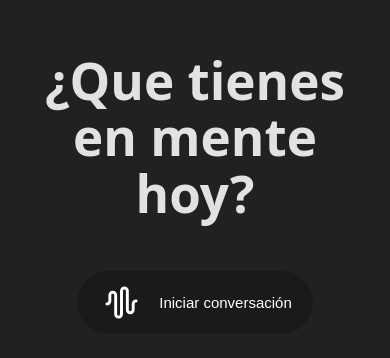
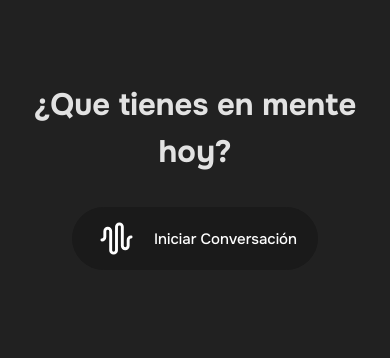
Before and after one commit to Javi0108/VoiceChatGpt-Prototype, a React (Vite) app: page / in a window 390 px wide. Shown: the part 238-596 px from the top of the page. Built offline with nearby package versions, Linux system fonts and the light colour scheme.

Commit message:
Cambios de funcionamiento

```diff
--- a/index.html
+++ b/index.html
@@ -1,10 +1,14 @@
-<!doctype html>
+<!DOCTYPE html>
 <html lang="en">
   <head>
     <meta charset="UTF-8" />
     <link rel="icon" type="image/svg+xml" href="/favicon.png" />
     <meta name="viewport" content="width=device-width, initial-scale=1.0" />
-    <link rel="stylesheet" href="https://cdn.jsdelivr.net/npm/bootstrap-icons@1.13.1/font/bootstrap-icons.min.css">
+    <link
+      rel="stylesheet"
+      href="https://cdn.jsdelivr.net/npm/bootstrap-icons@1.13.1/font/bootstrap-icons.min.css"
+    />
+
     <title>ElevenLabs x Altan</title>
 
     <meta property="og:title" content="Clon de ChatGPT utilizando ElevenLabs" />
@@ -13,5 +17,8 @@
   <body>
     <div id="root"></div>
     <script type="module" src="/src/main.jsx"></script>
+    <style>
+      @import url("https://fonts.googleapis.com/css2?family=Onest:wght@100..900&display=swap");
+    </style>
   </body>
 </html>
--- a/package.json
+++ b/package.json
@@ -12,9 +12,12 @@
   "dependencies": {
     "@elevenlabs/client": "^0.1.7",
     "@elevenlabs/elevenlabs-js": "^2.4.0",
+    "@react-three/drei": "^10.3.0",
+    "@react-three/fiber": "^9.1.2",
     "dotenv": "^16.5.0",
     "react": "^19.1.0",
-    "react-dom": "^19.1.0"
+    "react-dom": "^19.1.0",
+    "three": "^0.177.0"
   },
   "devDependencies": {
     "@eslint/js": "^9.29.0",
--- a/src/App.jsx
+++ b/src/App.jsx
@@ -1,6 +1,6 @@
 import { useState, useRef } from "react";
 import TextToSpeech from "./components/TextToSpeech";
-import ConversationalAi from "./components/ConversationalAi";
+import ConversationalAiButton from "./components/ConversationalAI/ConversationalAiButton";
 import "./style/App.css";
 
 function App() {
@@ -9,7 +9,7 @@ function App() {
 
   return (
     <>
-      <h1>¿Que tienes en mente hoy?</h1>
+      <span className="title">¿Que tienes en mente hoy?</span>
       <div className="container">
         <textarea
           className="promptText"
@@ -19,7 +19,7 @@ function App() {
         ></textarea>
         <div className="optionButtons">
           <TextToSpeech text={text} />
-          <ConversationalAi />
+          <ConversationalAiButton />
         </div>
       </div>
     </>
--- a/src/components/ConversationalAi.jsx
+++ b/src/components/ConversationalAI/ConversationalAI.jsx
@@ -1,14 +1,18 @@
-import React, { useState } from "react";
+import React, { useEffect, useRef, useState } from "react";
+import "../../style/ConversationalAI/ConversationalAI.css";
+import StopImg from "../../assets/stop.svg";
 import { Conversation } from "@elevenlabs/client";
-import "../style/ConversationalAi.css";
-import AgentImg from "../assets/agent.svg";
-import StopImg from "../assets/stop.svg";
+import SphereVisualizer from "../Sphere";
 
-function ConversationalAi() {
+function ConversationalAi({ active, onClose }) {
   const [connected, setConnected] = useState(false);
   const [conversation, setConversation] = useState(null);
+  const hasStarted = useRef(false);
 
   async function startConversation() {
+    if (hasStarted.current) return;
+    hasStarted.current = true;
+
     try {
       // Request microphone permission
       await navigator.mediaDevices.getUserMedia({ audio: true });
@@ -28,6 +32,7 @@ function ConversationalAi() {
       });
 
       setConversation(newConversation);
+      hasStarted.current = true;
     } catch (error) {
       console.error("Failed to start conversation:", error);
     }
@@ -38,50 +43,45 @@ function ConversationalAi() {
       conversation.endSession();
       setConversation(null);
       setConnected(false);
+      hasStarted.current = false;
     }
   }
 
-  const hadleButtonClick = () => {
-    if (conversation) {
+  useEffect(() => {
+    startConversation();
+
+    return () => {
       stopConversation();
-    } else {
-      startConversation();
-    }
+    };
+  }, []);
+
+  const handleStopClick = () => {
+    stopConversation();
+    if (onClose) onClose();
   };
 
+  if (!active) return null;
+
   return (
-    <>
-      <button
-        className={
-          conversation
-            ? "clickedConversationalAiButton"
-            : "conversationalAiButton"
-        }
-        onClick={hadleButtonClick}
-        title={conversation ? "Detener conversación" : "Iniciar conversación"}
-      >
-        <span className="icon">
-          {conversation ? (
+    <div className="conversationContainer">
+      <SphereVisualizer />
+      <div className="controlerButtons">
+        <button
+          className="stopButton"
+          onClick={handleStopClick}
+          title={"Detener conversación"}
+        >
+          <span className="icon">
             <img
               src={StopImg}
               className="icon"
               alt="Imagen de Stop"
               width={"100%"}
             />
-          ) : (
-            <img
-              src={AgentImg}
-              className="icon"
-              alt="Imagen del agente de IA"
-              width={"100%"}
-            />
-          )}
-        </span>
-        <span className="conversationLabel">
-          {conversation ? "Detener conversación" : "Iniciar conversación"}
-        </span>
-      </button>
-    </>
+          </span>
+        </button>
+      </div>
+    </div>
   );
 }
 
--- /dev/null
+++ b/src/components/ConversationalAI/ConversationalAiButton.jsx
@@ -0,0 +1,42 @@
+import React, { useState } from "react";
+import "../../style/ConversationalAI/ConversationalAiButton.css";
+import AgentImg from "../../assets/agent.svg";
+import ConversationalAi from "./ConversationalAi";
+
+function ConversationalAiButton() {
+  const [wasStarted, setWasStarted] = useState(false);
+  const [active, setActive] = useState(false);
+
+  const handleButtonClick = () => {
+    if (!wasStarted) setWasStarted(true)
+    setActive((prev) => !prev);
+  };
+
+  const handleOnClose = () => {
+    setActive(false);
+    setWasStarted(false);
+  }
+
+  return (
+    <>
+      <button
+        className={"conversationalAiButton"}
+        onClick={handleButtonClick}
+        title="Iniciar conversación"
+      >
+        <span className="icon">
+          <img
+            src={AgentImg}
+            className="icon"
+            alt="Imagen del agente de IA"
+            width={"100%"}
+          />
+        </span>
+        <span className="conversationLabel">Iniciar Conversación</span>
+      </button>
+      {wasStarted && <ConversationalAi active={active} onClose={handleOnClose} />}
+    </>
+  );
+}
+
+export default ConversationalAiButton;
--- /dev/null
+++ b/src/components/Sphere.jsx
@@ -0,0 +1,115 @@
+import React, { useRef, useEffect, useState, useMemo } from "react";
+import { Canvas, useFrame } from "@react-three/fiber";
+import * as THREE from "three";
+
+const Sphere = ({ volume }) => {
+  const meshRef = useRef();
+
+  // Shader uniforms
+  const uniforms = useMemo(
+    () => ({
+      u_color1: { value: new THREE.Color("#ffffff") },
+      u_color2: { value: new THREE.Color("#0077ff") },
+      u_time: { value: 0 },
+    }),
+    []
+  );
+
+  useFrame(({ clock }) => {
+    if (meshRef.current) {
+      const scale = 1 + volume / 100;
+      meshRef.current.scale.set(scale, scale, scale);
+
+      // Animar el tiempo del shader (opcional, para añadir movimiento)
+      uniforms.u_time.value = clock.getElapsedTime();
+    }
+  });
+
+  return (
+    <mesh ref={meshRef}>
+      <sphereGeometry args={[0.5, 64, 64]} />
+      <shaderMaterial
+        uniforms={uniforms}
+        vertexShader={vertexShader}
+        fragmentShader={fragmentShader}
+        side={THREE.FrontSide}
+      />
+    </mesh>
+  );
+};
+
+// Vertex Shader
+const vertexShader = `
+  varying vec3 vPosition;
+  void main() {
+    vPosition = position;
+    gl_Position = projectionMatrix * modelViewMatrix * vec4(position, 1.0);
+  }
+`;
+
+// Fragment Shader
+const fragmentShader = `
+  uniform vec3 u_color1;
+  uniform vec3 u_color2;
+  uniform float u_time;
+  varying vec3 vPosition;
+
+  // Simple noise
+  float rand(vec2 co){
+    return fract(sin(dot(co.xy ,vec2(12.9898,78.233))) * 43758.5453);
+  }
+
+  void main() {
+    float mixValue = smoothstep(-0.5, 0.5, vPosition.y);
+    float noise = rand(vPosition.xy + u_time * 0.05) * 0.1;
+
+    vec3 color = mix(u_color2, u_color1, mixValue + noise);
+    gl_FragColor = vec4(color, 1.0);
+  }
+`;
+
+const SphereVisualizer = () => {
+  const [volume, setVolume] = useState(0);
+
+  useEffect(() => {
+    let audioContext;
+    let analyser;
+    let dataArray;
+
+    navigator.mediaDevices.getUserMedia({ audio: true }).then((stream) => {
+      audioContext = new (window.AudioContext || window.webkitAudioContext)();
+      const source = audioContext.createMediaStreamSource(stream);
+      analyser = audioContext.createAnalyser();
+      analyser.fftSize = 256;
+      const bufferLength = analyser.frequencyBinCount;
+      dataArray = new Uint8Array(bufferLength);
+
+      source.connect(analyser);
+
+      const updateVolume = () => {
+        analyser.getByteFrequencyData(dataArray);
+        const avg =
+          dataArray.reduce((sum, value) => sum + value, 0) / bufferLength;
+        setVolume(avg);
+        requestAnimationFrame(updateVolume);
+      };
+
+      updateVolume();
+    });
+
+    return () => {
+      if (audioContext) {
+        audioContext.close();
+      }
+    };
+  }, []);
+
+  return (
+    <Canvas>
+      <pointLight position={[5, 5, 5]} />
+      <Sphere volume={volume} />
+    </Canvas>
+  );
+};
+
+export default SphereVisualizer;
--- a/src/main.jsx
+++ b/src/main.jsx
@@ -2,6 +2,7 @@ import { StrictMode } from 'react'
 import { createRoot } from 'react-dom/client'
 import './style/index.css'
 import App from './App.jsx'
+import SphereVisualizer from './components/Sphere.jsx'
 
 createRoot(document.getElementById('root')).render(
   <StrictMode>
--- a/src/style/App.css
+++ b/src/style/App.css
@@ -6,6 +6,12 @@
   display: flex;
   flex-direction: column;
   align-items: center;
+}
+
+.title {
+  font-size: 45px;
+  font-weight: bolder;
+  margin-bottom: 1rem;
 }
 
 .container {
@@ -21,7 +27,8 @@
 }
 
 .promptText {
-  font-family: system-ui, Avenir, Helvetica, Arial, sans-serif;
+  width: 100%;
+  font-family: "Onest", sans-serif;
   font-size: 1rem;
   background-color: transparent;
   border-color: transparent;
@@ -38,6 +45,12 @@
 }
 
 @media screen and (max-width: 768px) {
+  .title {
+    font-size: 31px;
+    font-weight: bolder;
+    margin-bottom: 1rem;
+  }
+
   .container {
     background-color: transparent;
     border: none;
--- /dev/null
+++ b/src/style/ConversationalAI/ConversationalAI.css
@@ -0,0 +1,43 @@
+.conversationContainer {
+  position: absolute;
+  top: 0px;
+  right: 0px;
+  background-color: #212121;
+  width: 100vw;
+  height: 100vh;
+  opacity: 0;
+  animation: fadeIn 0.3s ease-in forwards;
+}
+
+@keyframes fadeIn {
+  to {
+    opacity: 1;
+  }
+}
+
+.controlerButtons {
+  position: absolute;
+  bottom: 4rem;
+  right: 50%;
+  transform: translateX(50%);
+  gap: 10px;
+}
+
+.stopButton {
+  width: 65%;
+  border-radius: 50px;
+  background-color: #ff0000;
+  border: 0px;
+  padding: 0px 10px;
+}
+
+.stopButton:hover {
+  background-color: #ff4d4d;
+}
+
+@media screen and (max-width: 768px) {
+  .stopButton {
+    width: 100%;
+    padding: 0px 5px;
+  }
+}
--- a/src/style/ConversationalAi.css
+++ b/src/style/ConversationalAI/ConversationalAiButton.css
@@ -51,6 +51,8 @@
 
 .conversationLabel {
   display: none;
+  font-family: "Onest", sans-serif;
+  font-weight: 500;
 }
 
 @media screen and (max-width: 768px) {
@@ -66,7 +68,6 @@
     padding: 5px;
   }
 
-
   img {
     width: 50%;
   }
@@ -76,5 +77,5 @@
     font-size: 15px;
     color: #ffffff;
     margin-right: 15px;
+  }
 }
-}
--- a/src/style/TextToSpeech.css
+++ b/src/style/TextToSpeech.css
@@ -21,7 +21,7 @@
     width: 22.5%;
     border-radius: 50px;
     border: 0px;
-    background-color: #C82424;
+    background-color: rgb(74, 183, 255);
     transition: all 0.25s;
     display: flex;
     flex-direction: row;
--- a/src/style/index.css
+++ b/src/style/index.css
@@ -1,26 +1,12 @@
 :root {
-  font-family: system-ui, Avenir, Helvetica, Arial, sans-serif;
+  font-family: "Onest", sans-serif;
   line-height: 1.5;
-  font-weight: 400;
 
   color-scheme: light dark;
   color: rgba(255, 255, 255, 0.87);
   background-color: #212121;
-
-  font-synthesis: none;
-  text-rendering: optimizeLegibility;
-  -webkit-font-smoothing: antialiased;
-  -moz-osx-font-smoothing: grayscale;
 }
 
-a {
-  font-weight: 500;
-  color: #646cff;
-  text-decoration: inherit;
-}
-a:hover {
-  color: #535bf2;
-}
 
 body {
   margin: 0;
```
Also changed, not shown: 1 other file (tests, documents, lock files or other folders).
